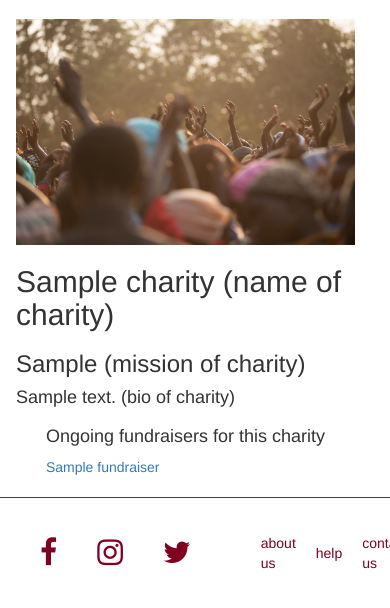
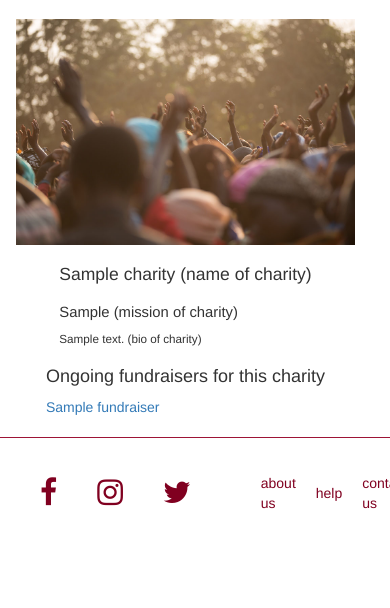
Before and after one commit to Kaejin/GroupAction, a Rails app: page /charities in a window 390 px wide; the page is wider, and only the part inside the window is pictured. Shown: the part 71-679 px from the top of that part. Run offline with Rails 7, Linux system fonts and the light colour scheme; tables that the repository leaves empty hold one stand-in row (values such as "Sample post"); style sheets or scripts are compiled from the project's sources; parts of the project's set-up code (start-up, migrations or seed data) failed here and were passed over; some libraries are stand-ins or nearby versions.

Commit message:
made index page fonts responsive

```diff
--- a/app/assets/stylesheets/components/_lists.scss
+++ b/app/assets/stylesheets/components/_lists.scss
@@ -1,3 +1,12 @@
 .index-page {
-position: relative;
+// position: relative;
+  h2 {
+    font-size: 4.5vmin;
+  }
+  h3 {
+    font-size: 3.8vmin;
+  }
+  p {
+    font-size: 3vmin;
+  }
 }
--- a/app/views/charities/index.html.erb
+++ b/app/views/charities/index.html.erb
@@ -1,16 +1,16 @@
 <div class="container">
 
   <% @charities.each do |charity| %>
-    <div class="row thin-header index-page">
+    <div class="row thin-header">
       <div class="col-xs-12">
-        <div class="flexbox-space-btwn">
+        <div class="flexbox-space-btwn index-page">
           <div class="small-img">
            <%= image_tag 'library/crowd.jpg' %>
           </div>
           <div>
             <h2> <%= charity.name %> (name of charity) </h2>
             <h3> <%= charity.mission.truncate_words(8) %> (mission of charity) </h3>
-            <h4> <%= charity.bio.truncate_words(5) %> (bio of charity) </h4>
+            <p> <%= charity.bio.truncate_words(5) %> (bio of charity) </p>
           </div>
           <div>
             <h4> Ongoing fundraisers for this charity</h4>
```
